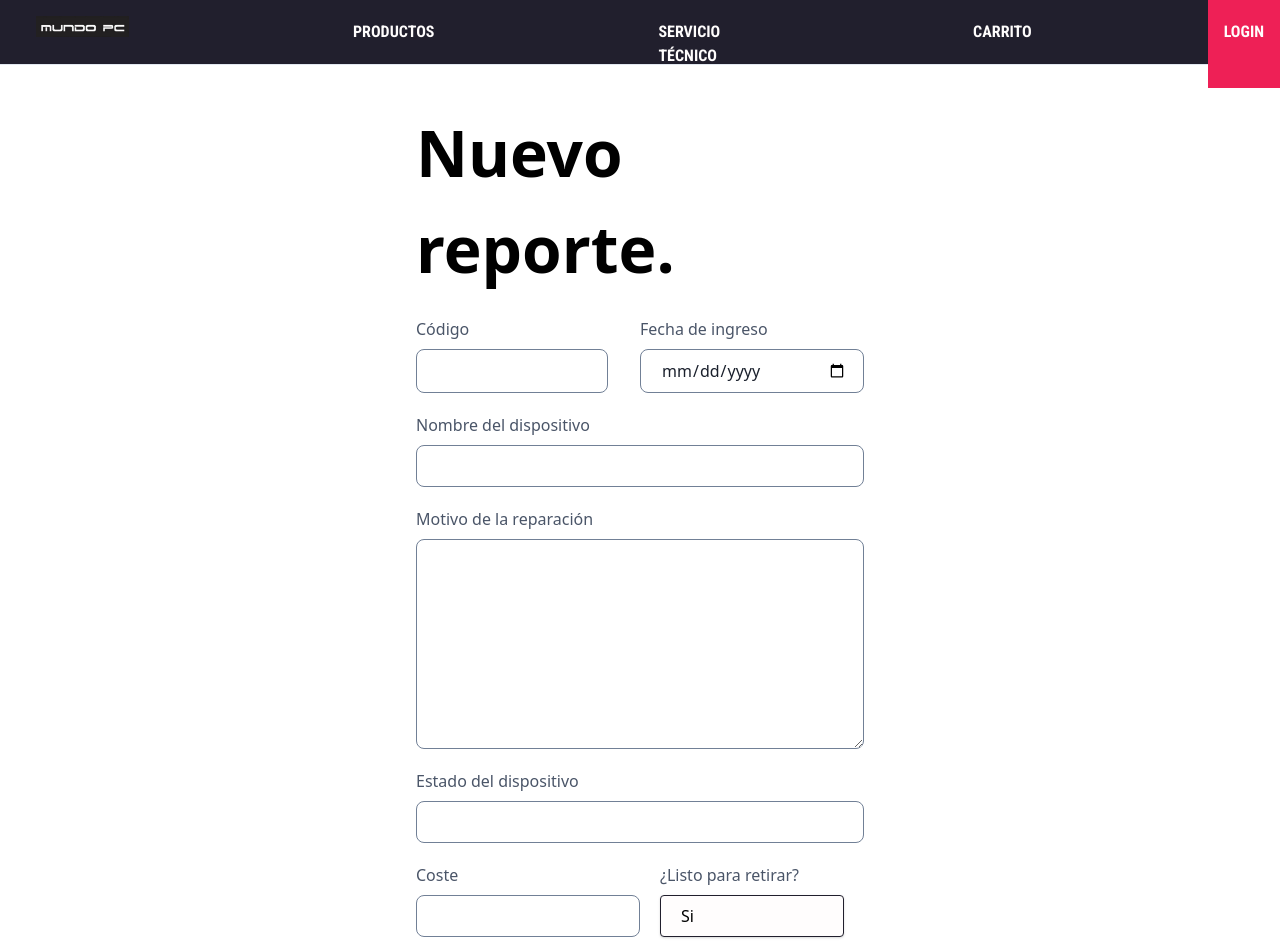
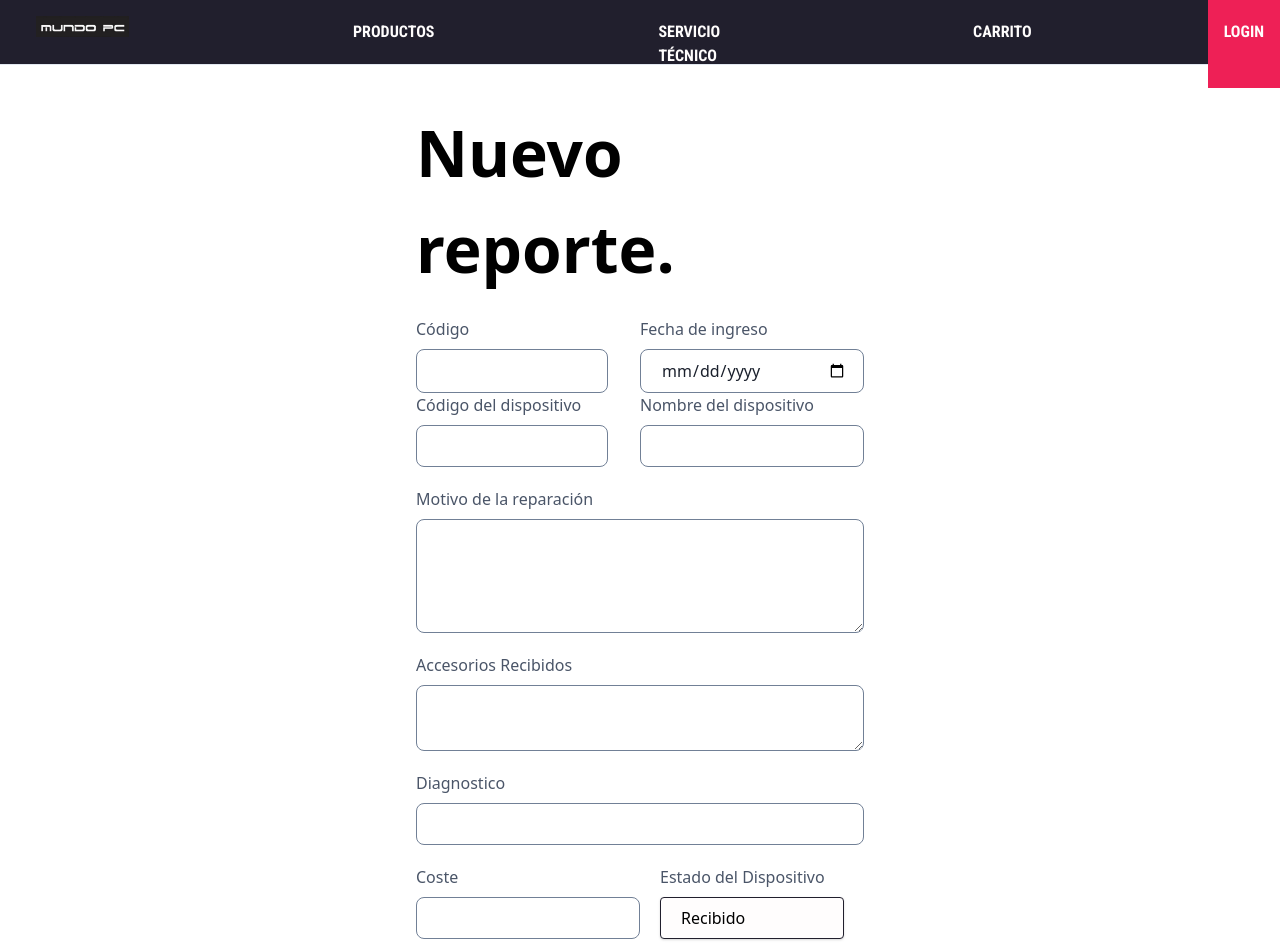
Before and after one commit to StefanoFerrari0/MundoPc, a React (Create React App) app: page /admin/newreport in a window 1280 px wide. Shown: the top 952 px of the page. Built offline with nearby package versions, Linux system fonts and the light colour scheme; sample sign-in values are in the browser's storage.

Commit message:
reportes
Reportes comenzado NewReport

```diff
--- a/src/app.jsx
+++ b/src/app.jsx
@@ -17,9 +17,8 @@ import Reports from "./pages/Admin/Reports";
 import NewReport from "./pages/Admin/NewReport";
 import Footer from "./components/Footer";
 import PrivateRoute from "./components/PrivateRoute";
+import Error from "./pages/Error";
 
-import Error from "./pages/Error";
-//<Route exact path="/admin/products" component={Products} />
 function App() {
 	return (
 		<Router>
@@ -37,12 +36,11 @@ function App() {
 				<Route exact path="/recuperar-cuenta" component={RecuperarCuenta} />
 
 				<PrivateRoute exact path="/admin/products" component={Products} />
-
-				<Route exact path="/admin/newproduct" component={NewProduct} />
-				<Route exact path="/admin/editproduct/:id" component={NewProduct} />
-				<Route exact path="/admin/reports" component={Reports} />
-				<Route exact path="/admin/editreport/:id" component={NewReport} />
-				<Route exact path="/admin/newreport" component={NewReport} />
+				<PrivateRoute exact path="/admin/newproduct" component={NewProduct} />
+				<PrivateRoute exact path="/admin/editproduct/:id" component={NewProduct} />
+				<PrivateRoute exact path="/admin/reports" component={Reports} />
+				<PrivateRoute exact path="/admin/editreport/:id" component={NewReport} />
+				<PrivateRoute exact path="/admin/newreport" component={NewReport} />
 
 				<Route component={Error} />
 			</Switch>
--- a/src/pages/Admin/NewReport.jsx
+++ b/src/pages/Admin/NewReport.jsx
@@ -2,6 +2,9 @@ import React, { Component } from "react";
 import MainTitle from "../../components/MainTitle";
 import Label from "../../components/Label";
 import Input from "../../components/Inputs";
+import TechnicalServiceService from "../../services/techicalSService";
+import ProductRepairService from "../../services/prodRepairService";
+
 
 export default class NewReport extends Component {
   constructor() {
@@ -10,15 +13,32 @@ export default class NewReport extends Component {
     this.handleChange = this.handleChange.bind(this);
     this.handleSubmit = this.handleSubmit.bind(this);
     this.state = {
-      code: "",
-      date: "",
-      name: "",
-      description: "",
-      state: "",
-      price: "",
-      delivery: "",
+      serialNumber: "",       //required
+      observations: "",       //required
+      accesoriesReceived: "",
+      equipamentFailure: "",  //required
+      dateReceived: "",       //required
+      serviceStatus: 0,       //required
+      dateStatus: "",
+      totalInputs: 0,
+      totalLabor: 0,
+      diagnostic: "",
+      userId: -1,             //required
+      productRepairId: -1,
+      productRepairCode: "",    //required
+      productRepairDescription: "",
       error: null,
     };
+  }
+
+  componentDidMount(){
+    /*
+    var current = new Date();
+    this.setState({
+      dateReceived: current.getDate(),
+      dateStatus: current.getDate()
+    });
+    */
   }
 
   render() {
@@ -30,55 +50,72 @@ export default class NewReport extends Component {
           <Label class="col-span-2" name="date" text="Fecha de ingreso" />
           <Input
             class="pl-5 col-span-2 mr-8 mt-2"
-            name="code"
-            type="number"
-            value={this.state.code}
+            name="serialNumber"
+            type="text"
             onChange={this.handleChange}
           />
           <Input
             class="pl-5 col-span-2 mt-2"
-            name="date"
+            name="dateReceived"
+            value={this.state.dateReceived}
             type="date"
-            value={this.state.date}
             onChange={this.handleChange}
           />
-          <Label class="col-span-4 pt-5" name="name" text="Nombre del dispositivo" />
+
+          <Label class="col-span-2" name="name" text="Código del dispositivo" />
+          <Label class="col-span-2" name="name" text="Nombre del dispositivo" />
           <Input
-            class="pl-5 col-span-4  mt-2"
-            name="name"
+            class="pl-5 col-span-2 mr-8 mt-2"
+            name="productRepairCode"
             type="text"
-            value={this.state.name}
             onChange={this.handleChange}
           />
-          <Label class="pt-5 col-span-4" name="description" text="Motivo de la reparación" />
+          <Input
+            class="pl-5 col-span-2 mt-2"
+            name="productRepairDescription"
+            type="text"
+            onChange={this.handleChange}
+          />
+
+          <Label class="pt-5 col-span-4" name="failure" text="Motivo de la reparación" />
           <textarea
-            name="message"
-            rows="8"
+            name="equipamentFailure"
+            rows="4"
             cols="50"
-            value={this.state.description}
             onChange={this.handleChange}
             className="appearance-none py-2 px-4 rounded-lg border border-gray-600 placeholder-gray-500 text-gray-900 font-regular focus:outline-none focus:border-rojo pl-5 col-span-4 mt-2"
           ></textarea>
-          <Label class="col-span-4 pt-5" name="state" text="Estado del dispositivo" />
+          <Label class="pt-5 col-span-4" name="accesories" text="Accesorios Recibidos" />
+          <textarea
+            name="accesoriesReceived"
+            rows="2"
+            cols="50"
+            onChange={this.handleChange}
+            className="appearance-none py-2 px-4 rounded-lg border border-gray-600 placeholder-gray-500 text-gray-900 font-regular focus:outline-none focus:border-rojo pl-5 col-span-4 mt-2"
+          ></textarea>
+          <Label class="col-span-4 pt-5" name="diagnostico" text="Diagnostico" />
           <Input
             class="pl-5 col-span-4  mt-2"
-            name="state"
+            name="diagnostic"
             type="text"
-            value={this.state.state}
             onChange={this.handleChange}
           />
           <Label class="col-span-2 pt-5" name="price" text="Coste" />
-          <Label class="col-span-2 pt-5 mx-5" name="delivery" text="¿Listo para retirar?" />
+          <Label class="col-span-2 pt-5 mx-5" name="delivery" text="Estado del Dispositivo" />
           <Input
             class="col-span-2 mt-2"
-            name="price"
+            name="totalLabor"
             type="number"
             value={this.state.price}
             onChange={this.handleChange}
           />
-          <select className="col-span-2 mx-5 px-5 mt-2 block appearance-none bg-blanco border border-negro hover:border-rojo rounded shadow leading-tight focus:outline-none focus:shadow-outline">
-            <option>Si</option>
-            <option>No</option>
+          <select name="serviceStatus" onChange={this.handleChange}
+            className="col-span-2 mx-5 px-5 mt-2 block appearance-none bg-blanco border border-negro hover:border-rojo rounded shadow leading-tight focus:outline-none focus:shadow-outline">
+            <option value="0">Recibido</option>
+            <option value="1">En Reparación</option>
+            <option value="2">Por Confirmar</option>
+            <option value="3">Reparado</option>
+            <option value="4">Retira sin Reparar</option>
           </select>
           <button
             type="submit"
@@ -91,13 +128,80 @@ export default class NewReport extends Component {
     );
   }
 
-  handleChange = (e) => {
-    const state = this.state;
-    state[e.target.name] = e.target.value;
-    this.setState(state);
+  handleChange = (event) => {
+    if (event.target.name === "serviceStatus")
+    {
+      this.setState({serviceStatus: Number(event.target.value)});
+      return;
+    }
+    if (event.target.name === "dateReceived")
+    {
+      this.setState({
+        dateReceived: event.target.value,
+        dateStatus: event.target.value
+      });
+      return;
+    }
+
+    const value = event.target.type === "number" ? Number(event.target.value) : event.target.value;
+    this.setState({ [event.target.name]: value });
   };
 
   handleSubmit(e) {
     e.preventDefault();
+    /*
+    if (!(this.state.serialNumber &&
+          this.state.observations &&
+          this.state.equipamentFailure &&
+          this.state.dateReceived &&
+          this.state.serviceStatus &&
+          this.state.productRepairCode &&
+          this.state.productRepairDescription)) {
+      return;
+    }*/
+
+    this.saveProductRepair();
+    this.setState({userId: localStorage.getItem('user').id});
+
+    const data = {
+      serialNumber: this.state.serialnumber,
+      observations: this.state.observations,
+      accesoriesReceived: this.state.accesoriesReceived,
+      equipamentFailure: this.state.equipamentFailure,
+      dateReceived: this.state.dateReceived,
+      serviceStatus: this.state.serviceStatus,       //required
+      dateStatus: this.state.dateStatus,
+      totalInputs: this.state.totalInputs,
+      totalLabor: this.state.totalLabor,
+      diagnostic: this.state.diagnostic,
+      userId: this.state.userId,
+      productRepairId: this.state.productRepairId
+    }
+
+    TechnicalServiceService.create(data).then(res =>{
+      alert("Reporte cargado");
+      const { from } = this.props.location.state || {
+        from: { pathname: "/admin/reports" },
+      };
+      this.props.history.push(from);
+    });
+  }
+
+  saveProductRepair(){
+    const productRepair = {
+      description: this.state.productRepairDescription,
+      code: this.state.productRepairCode,
+      brandId: 1,
+      categoryId: 1 //hard code papa
+    }
+    ProductRepairService.create(productRepair);
+    ProductRepairService.getAll().then(res=>{
+      var _prod = res.data;
+      var x = _prod.lenght();
+      this.setState({productRepairId: _prod[x].Id})
+    })
+
+    //----LOGS------------------------
+    console.log(this.state);
   }
 }
--- a/src/pages/Admin/Products.jsx
+++ b/src/pages/Admin/Products.jsx
@@ -57,7 +57,7 @@ export default class Products extends Component {
   }
 
   render() {
-    const { search, productId, isUpdate } = this.state;
+    const { search } = this.state;
 
     return (
       <div className="container mx-auto">
--- a/src/pages/Admin/Reports.jsx
+++ b/src/pages/Admin/Reports.jsx
@@ -3,16 +3,22 @@ import MainTitle from "../../components/MainTitle";
 import Input from "../../components/Inputs";
 import { Link } from "react-router-dom";
 import ReportItemAdmin from "../../components/ReportItemAdmin";
+import TechnicalServiceService from "../../services/techicalSService";
 
 export default class Products extends Component {
   constructor(props) {
     super(props);
     this.state = {
       search: null,
+      reports: []
     };
   }
 
-  componentDidMount() {}
+  componentDidMount() {
+    TechnicalServiceService.getAll().then(report => {
+      this.setState({reports: report.data});
+    });
+  }
 
   render() {
     return (
@@ -38,9 +44,17 @@ export default class Products extends Component {
         >
           Crear reporte
         </Link>
-        <ReportItemAdmin code="420" name="Playstation 4 Slim" date="02/05/20" ready="SI" />
-        <ReportItemAdmin code="666" name="Notebook HP" date="02/05/20" ready="NO" />
-        <ReportItemAdmin code="420" name="Playstation 4 Slim" date="02/05/20" ready="SI" />
+
+        {this.state.reports.map((_r)=>
+          (<ReportItemAdmin
+            key={_r.id}
+            id={_r.id}
+            code={_r.serialNumber}
+            name={_r.productRepairDescription}
+            date={_r.dateReceived}
+            ready={_r.serviseStatus===5?"SI":"NO"}
+          />
+        ))}
       </div>
     );
   }
```
Also changed, not shown: src/pages/Admin/NewProduct.jsx (+5 -16 lines).
